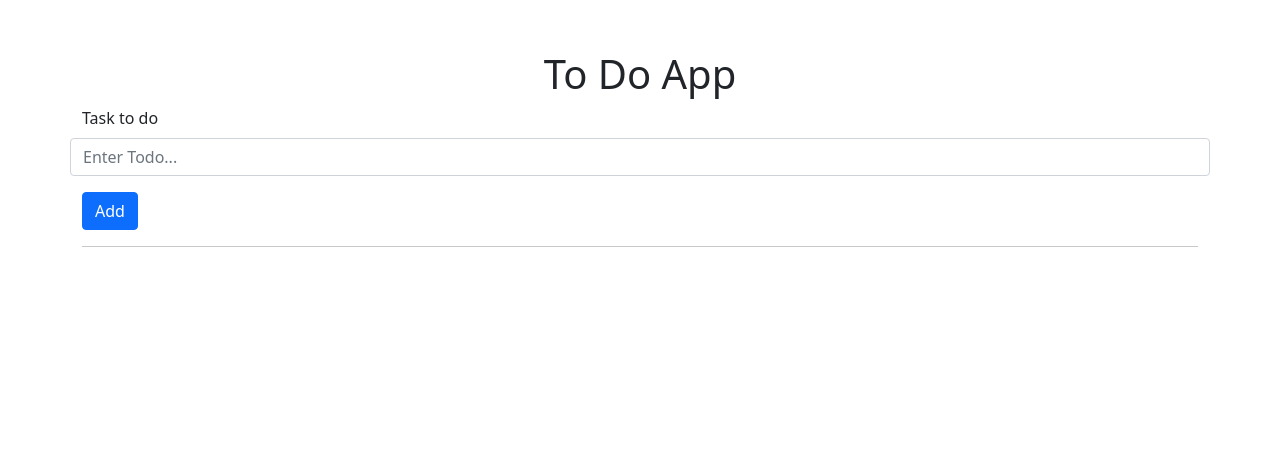
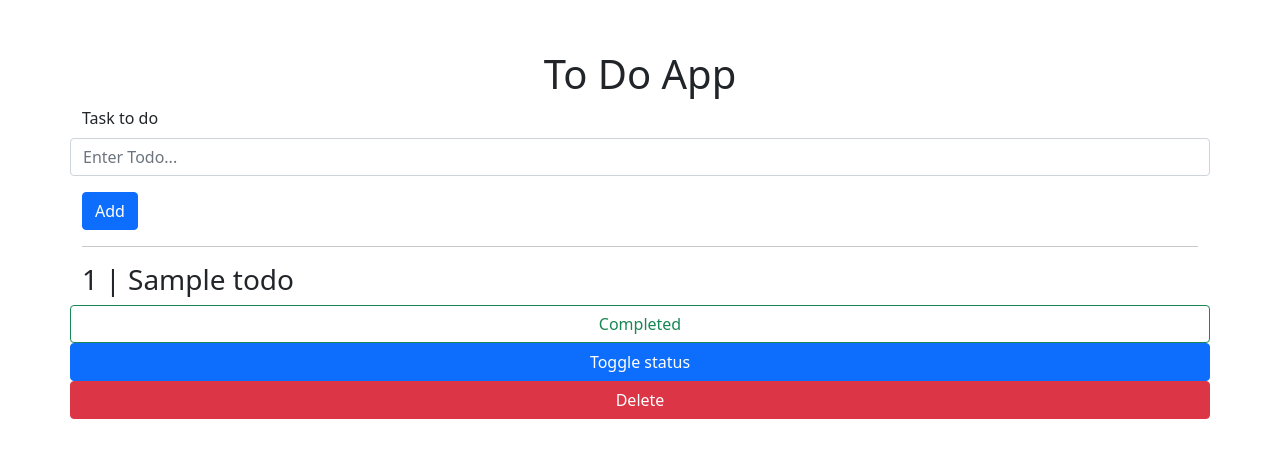
Before and after one commit to Xpshnik/Flask_Todo_app, a Flask app: page / in a window 1280 px wide. Shown: the top 458 px of the page. Run offline with Flask 2, Linux system fonts and the light colour scheme; tables that the repository leaves empty hold one stand-in row (values such as "Sample post").

Commit message:
CRUD implemented, minor tweaks to template

```diff
--- a/app.py
+++ b/app.py
@@ -10,11 +10,37 @@ db = SQLAlchemy(app)
 class Todo(db.Model):
     id = db.Column(db.Integer, primary_key=True)
     task_name = db.Column(db.String(100))
-    complete = db.Column(db.Boolean)
+    completed = db.Column(db.Boolean)
 
 
 db.create_all()
 
 @app.get('/')
 def todo_list():
-    return render_template('todo_list.html', todo_list=[])
+    todo_list = db.session.query(Todo).all()
+    return render_template('todo_list.html', todo_list=todo_list)
+
+
+@app.post('/add')
+def add_task():
+    task_name = request.form.get('task_name')
+    new_todo = Todo(task_name=task_name, completed=False)
+    db.session.add(new_todo)
+    db.session.commit()
+    return redirect(url_for('todo_list'))
+
+
+@app.get('/update/<int:todo_id>')
+def update_task(todo_id):
+    todo = db.sesson.query(Todo).filter(Todo.id == todo_id).first()
+    todo.completed = not todo.completed
+    db.session.commit()
+    return redirect(url_for('todo_list'))
+
+
+@app.get('/delete/<int:todo_id>')
+def delete_task(todo_id):
+    todo = db.session.query(Todo).filter_by(id=todo_id).first()
+    db.session.delete(todo)
+    db.session.commit()
+    return redirect(url_for('todo_list'))
--- a/templates/todo_list.html
+++ b/templates/todo_list.html
@@ -21,7 +21,7 @@
         <span class="btn btn-outline-success">Completed</span>
         {% endif %}
 
-        <a class="btn btn-primary" href="/update/{{ todo.id }}">Update</a>
+        <a class="btn btn-primary" href="/update/{{ todo.id }}">Toggle status</a>
         <a class="btn btn-danger" href="/delete/{{ todo.id }}">Delete</a>
     </div>
     {% endfor %}
```
